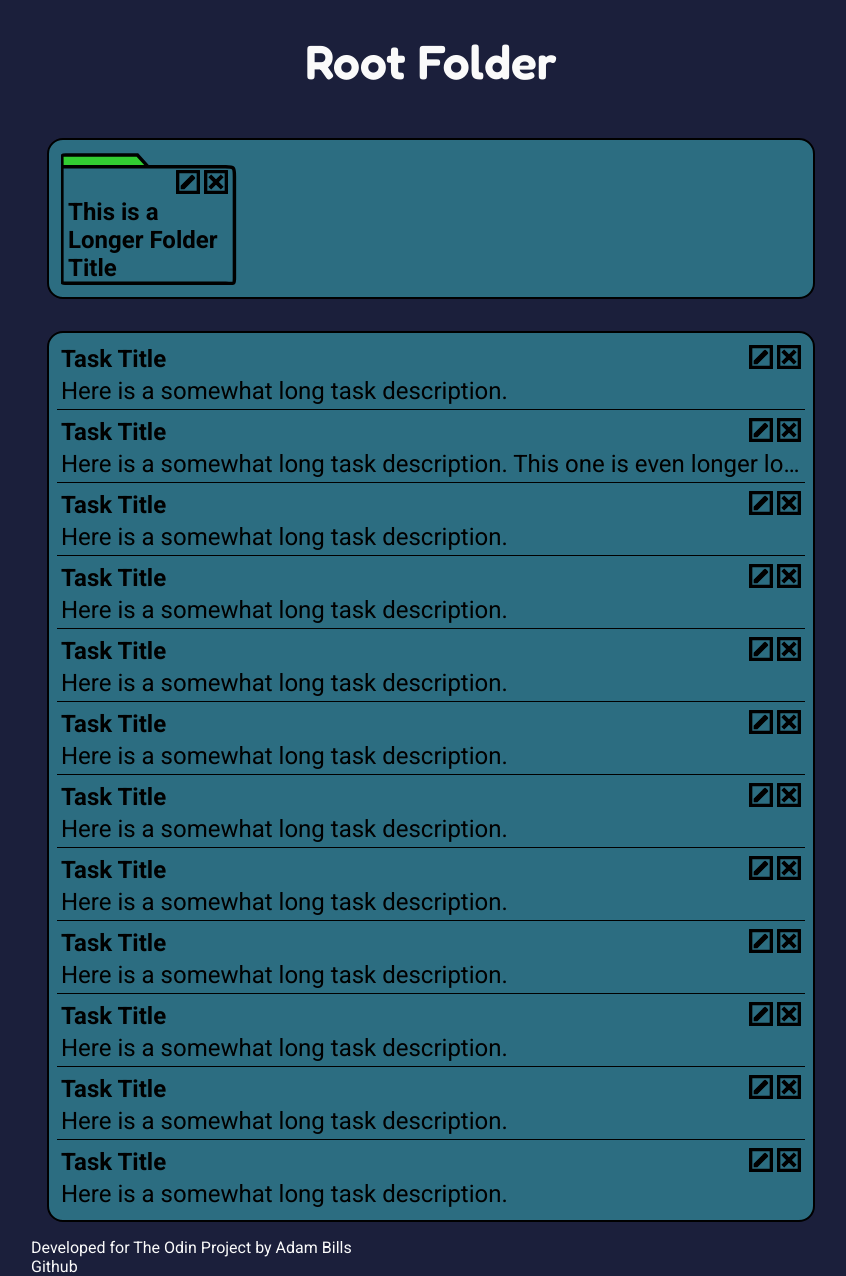
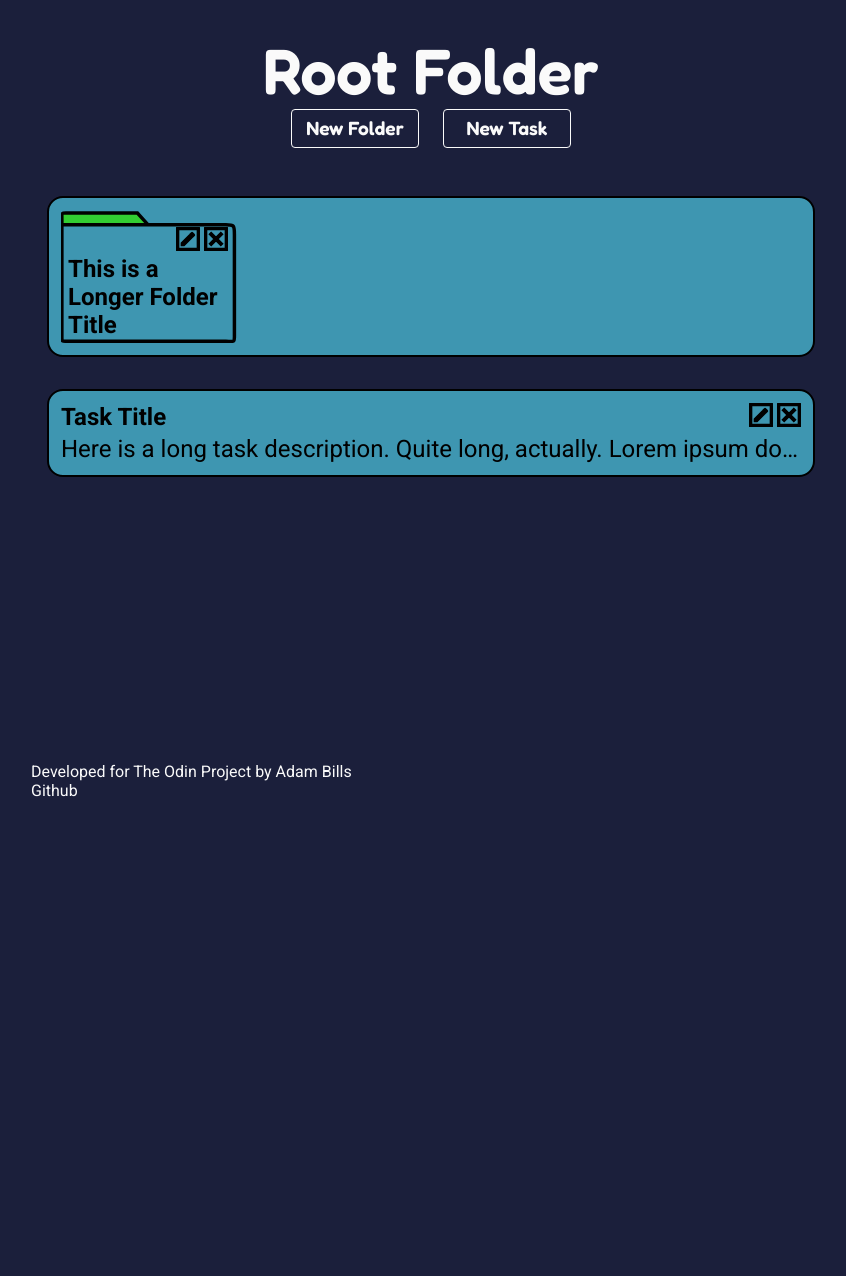
Before and after one commit to adambills/todo-list, a website built with webpack: page src/template.html in a window 1280 px wide. Shown: the whole page, without its empty margins (209-1055 px from the left). After the commit the page ends 800 px from the top, so only its background shows below. Built offline with nearby package versions, Linux system fonts and the light colour scheme.

Commit message:
Add modal dialogs for new folders and tasks

```diff
--- /dev/null
+++ b/src/domCache.js
@@ -0,0 +1,8 @@
+const newFolder = document.querySelector("#new-folder");
+const newTask = document.querySelector("#new-task");
+const newFolderDialog = document.querySelector("#new-folder-dialog");
+const newTaskDialog = document.querySelector("#new-task-dialog");
+
+
+
+export  { newFolder, newTask, newFolderDialog, newTaskDialog };
--- a/src/index.js
+++ b/src/index.js
@@ -1,59 +1,11 @@
 import "./style.scss";
-// import Folder from "./Folder.js";
-// import { getSelectedFolder } from "./manageFolders.js";
+import { newFolder, newFolderDialog, newTask, newTaskDialog } from "./domCache";
 
+activateDialogButton(newFolder, newFolderDialog);
+activateDialogButton(newTask, newTaskDialog);
 
-
-// const folder2 = rootFolder.addNewFolder(
-//   "Folder 2",
-//   "Folder 2 Description",
-//   "red",
-//   activeFolder.level
-// );
-// const folder3 = folder2.addNewFolder(
-//   "Folder 3",
-//   "A Folder Inside Folder 2!",
-//   "purple",
-//   activeFolder.level
-// );
-// const item1 = rootFolder.addNewItem(
-//   "Test Item 1",
-//   "Description!",
-//   "Tomorrow",
-//   "High"
-// );
-// const item2 = folder3.addNewItem(
-//   "Test Item 2",
-//   "Description! Inside Folder 3!",
-//   "Next Year",
-//   "Low"
-// );
-// const folder4 = folder2.addNewFolder(
-//   "Folder 4",
-//   "Another Folder Inside Folder 2!",
-//   "green",
-//   activeFolder.level
-// );
-
-// const body = document.querySelector("body");
-
-// // need to add event listener recursively?
-// rootFolder.folderArr.forEach((folder) => {
-//   body.appendChild(folder.element);
-// });
-
-// folder2.folderArr.forEach((folder) => {
-//   rootFolder.appendChild(folder.element);
-// });
-
-
-
-// // set active folder
-// // activeFolder.addNewItem();
-// // activeFolder.addNewFolder();
-// // render UI element of folder structure
-// // ability to click on folder structure to move between folders
-// // back button to go up one level
-// // back button to go back to main
-// // activeFolder.removeItem(index);
-// // activeFolder.removeFolder(index);
+function activateDialogButton(button, dialog) {
+    button.addEventListener('click', ()=> {
+        dialog.showModal();
+    });
+}
--- a/src/style.scss
+++ b/src/style.scss
@@ -1,9 +1,9 @@
 @import url('https://fonts.googleapis.com/css2?family=Fredoka:wght@600&family=Roboto:wght@300;400;500;700&display=swap');
 
 :root {
-  --main-bg-color: #1b1f3b;
+  --main-bg-color: hsl(233, 37%, 17%);
   --main-color: #fafafa;
-  --bg-color-2: #2c6d81;
+  --bg-color-2: #3e96b1;
 }
 
 html,
@@ -35,14 +35,37 @@ body {
 
 header {
   color: var(--main-color);
+  font-family: Fredoka, sans-serif;
   justify-self: center;
   margin: 2rem 0;
-  display: flex;
-  flex-direction: column;
-  align-items: center;
+  display: grid;
+  grid-template-columns: auto auto;
+  grid-template-rows: 1fr auto;
+  // display: flex;
+  // flex-direction: column;
+  // align-items: center;
   #title {
+    font-size: 4rem;
+    grid-column: 1 / -1;
+  }
+  button {
+    grid-row: 2;
+    width: 8rem;
+    padding: 0.4rem;
+    font-size: 1.2rem;
+    background-color: transparent;
     font-family: Fredoka, sans-serif;
-    font-size: 3rem;
+    border: 1px solid var(--main-color);
+    color: var(--main-color);
+    border-radius: 4px;
+  }
+  #new-folder {
+    justify-self: self-end;
+    margin-right: 0.75rem;
+  }
+  #new-task {
+    justify-self: self-start;
+    margin-left: 0.75rem;
   }
 }
 
--- a/src/template.html
+++ b/src/template.html
@@ -9,9 +9,11 @@
     <div class="content">
       <header>
         <h1 id="title">Root Folder</h1>
+        <button id="new-folder">New Folder</button>
+        <button id="new-task">New Task</button>
       </header>
       <main>
-        <div class="container">
+        <div id="folders" class="container">
           <div class="folders">
             <div class="folder">
               <svg
@@ -21,7 +23,7 @@
                 xmlns="http://www.w3.org/2000/svg"
               >
                 <path
-                d="M 19.034314,1.4617604 H 10.102946 L 8.8576944,0.10112265 H 0.70840778 c -0.69032235,0 -0.60503165,-0.0595239 -0.60503165,0.75 0,0 0.001522,13.14321135 -4.3032e-4,13.53866135 -0.003329,0.674537 -0.05550293,0.571977 1.06603619,0.571977 h 17.829142 c 1.095319,0 1.104822,0.162224 1.104822,-0.592217 V 2.6495257 c 0,-1.11 0.03137,-1.1877653 -1.068632,-1.1877653 z m 0.06863,13.5000006 c -0.408906,7.79e-4 -17.2177877,-1.5e-4 -18.0000002,0 -1.04588782,-0.0089 -0.99101822,0.08006 -1.00000002,-0.5 -6.105e-4,-0.250229 4.3235e-4,-13.0000006 4.3235e-4,-13.0000006 0,0 17.50966387,-0.00266 18.95203587,0 1.147284,-0.013828 1.021283,0.1641344 1.047532,1.2010312 -0.002,2.6095702 -0.0018,11.0952634 4.3e-5,11.7950634 -0.03497,0.612962 0.04314,0.518909 -1,0.503906 z"
+                  d="M 19.034314,1.4617604 H 10.102946 L 8.8576944,0.10112265 H 0.70840778 c -0.69032235,0 -0.60503165,-0.0595239 -0.60503165,0.75 0,0 0.001522,13.14321135 -4.3032e-4,13.53866135 -0.003329,0.674537 -0.05550293,0.571977 1.06603619,0.571977 h 17.829142 c 1.095319,0 1.104822,0.162224 1.104822,-0.592217 V 2.6495257 c 0,-1.11 0.03137,-1.1877653 -1.068632,-1.1877653 z m 0.06863,13.5000006 c -0.408906,7.79e-4 -17.2177877,-1.5e-4 -18.0000002,0 -1.04588782,-0.0089 -0.99101822,0.08006 -1.00000002,-0.5 -6.105e-4,-0.250229 4.3235e-4,-13.0000006 4.3235e-4,-13.0000006 0,0 17.50966387,-0.00266 18.95203587,0 1.147284,-0.013828 1.021283,0.1641344 1.047532,1.2010312 -0.002,2.6095702 -0.0018,11.0952634 4.3e-5,11.7950634 -0.03497,0.612962 0.04314,0.518909 -1,0.503906 z"
                   style="
                     stroke-width: 0.4;
                     stroke-linecap: square;
@@ -41,130 +43,55 @@
             <!--  -->
           </div>
         </div>
-        <div class="container">
+        <div id="tasks" class="container">
           <div class="tasks">
             <div class="task">
               <div class="task-content">
                 <h4 class="task-title">Task Title</h4>
                 <p class="task-description">
-                  Here is a somewhat long task description.
+                  Here is a long task description. Quite long, actually. Lorem
+                  ipsum dolor.
                 </p>
                 <img src="./img/edit.svg" alt="Edit Task Icon" />
                 <img src="./img/delete.svg" alt="Delete Task Icon" />
               </div>
             </div>
-            <div class="task">
-              <div class="task-content">
-                <h4 class="task-title">Task Title</h4>
-                <p class="task-description">
-                  Here is a somewhat long task description. This one is even longer lorem ipsum dolor.
-                </p>
-                <img src="./img/edit.svg" alt="Edit Task Icon" />
-                <img src="./img/delete.svg" alt="Delete Task Icon" />
-              </div>
-            </div>
-            <div class="task">
-              <div class="task-content">
-                <h4 class="task-title">Task Title</h4>
-                <p class="task-description">
-                  Here is a somewhat long task description.
-                </p>
-                <img src="./img/edit.svg" alt="Edit Task Icon" />
-                <img src="./img/delete.svg" alt="Delete Task Icon" />
-              </div>
-            </div>
-            <div class="task">
-              <div class="task-content">
-                <h4 class="task-title">Task Title</h4>
-                <p class="task-description">
-                  Here is a somewhat long task description.
-                </p>
-                <img src="./img/edit.svg" alt="Edit Task Icon" />
-                <img src="./img/delete.svg" alt="Delete Task Icon" />
-              </div>
-            </div>
-            <div class="task">
-                <div class="task-content">
-                  <h4 class="task-title">Task Title</h4>
-                  <p class="task-description">
-                    Here is a somewhat long task description.
-                  </p>
-                  <img src="./img/edit.svg" alt="Edit Task Icon" />
-                  <img src="./img/delete.svg" alt="Delete Task Icon" />
-                </div>
-              </div>
-              <div class="task">
-                <div class="task-content">
-                  <h4 class="task-title">Task Title</h4>
-                  <p class="task-description">
-                    Here is a somewhat long task description.
-                  </p>
-                  <img src="./img/edit.svg" alt="Edit Task Icon" />
-                  <img src="./img/delete.svg" alt="Delete Task Icon" />
-                </div>
-              </div>
-              <div class="task">
-                <div class="task-content">
-                  <h4 class="task-title">Task Title</h4>
-                  <p class="task-description">
-                    Here is a somewhat long task description.
-                  </p>
-                  <img src="./img/edit.svg" alt="Edit Task Icon" />
-                  <img src="./img/delete.svg" alt="Delete Task Icon" />
-                </div>
-              </div>
-              <div class="task">
-                <div class="task-content">
-                  <h4 class="task-title">Task Title</h4>
-                  <p class="task-description">
-                    Here is a somewhat long task description.
-                  </p>
-                  <img src="./img/edit.svg" alt="Edit Task Icon" />
-                  <img src="./img/delete.svg" alt="Delete Task Icon" />
-                </div>
-              </div>
-              <div class="task">
-                <div class="task-content">
-                  <h4 class="task-title">Task Title</h4>
-                  <p class="task-description">
-                    Here is a somewhat long task description.
-                  </p>
-                  <img src="./img/edit.svg" alt="Edit Task Icon" />
-                  <img src="./img/delete.svg" alt="Delete Task Icon" />
-                </div>
-              </div>
-              <div class="task">
-                <div class="task-content">
-                  <h4 class="task-title">Task Title</h4>
-                  <p class="task-description">
-                    Here is a somewhat long task description.
-                  </p>
-                  <img src="./img/edit.svg" alt="Edit Task Icon" />
-                  <img src="./img/delete.svg" alt="Delete Task Icon" />
-                </div>
-              </div>
-              <div class="task">
-                <div class="task-content">
-                  <h4 class="task-title">Task Title</h4>
-                  <p class="task-description">
-                    Here is a somewhat long task description.
-                  </p>
-                  <img src="./img/edit.svg" alt="Edit Task Icon" />
-                  <img src="./img/delete.svg" alt="Delete Task Icon" />
-                </div>
-              </div>
-              <div class="task">
-                <div class="task-content">
-                  <h4 class="task-title">Task Title</h4>
-                  <p class="task-description">
-                    Here is a somewhat long task description.
-                  </p>
-                  <img src="./img/edit.svg" alt="Edit Task Icon" />
-                  <img src="./img/delete.svg" alt="Delete Task Icon" />
-                </div>
-              </div>
           </div>
         </div>
+        <dialog id="new-folder-dialog">
+          // title, color
+          <div id="form-container">
+            <img src="./img/close-thick.svg" alt="An X Icon" />
+            <form action="" method="get">
+              <div>
+                <label for="folder-title-input">Title:</label>
+                <input id="folder-title-input" type="text" maxlength="70" />
+              </div>
+              <div>
+                <label for="folder-color-input">Color:</label>
+                <input id="folder-color-input" type="color" value="#ffffff" />
+              </div>
+              <button type="submit">Create Folder</button>
+            </form>
+          </div>
+        </dialog>
+        <dialog id="new-task-dialog">
+          // title, description, dueDate, priority
+          <div id="form-container">
+            <img src="./img/close-thick.svg" alt="An X Icon" />
+            <form action="" method="get">
+              <div>
+                <label for="folder-title-input">Title:</label>
+                <input id="folder-title-input" type="text" maxlength="70" />
+              </div>
+              <div>
+                <label for="folder-color-input">Color:</label>
+                <input id="folder-color-input" type="color" value="#ffffff" />
+              </div>
+              <button type="submit">Create New Task</button>
+            </form>
+          </div>
+        </dialog>
       </main>
       <footer>
         <div>Developed for The Odin Project by Adam Bills</div>
```
Also changed, not shown: src/img/close-thick.svg (added).
